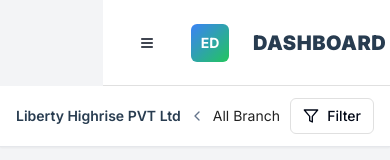
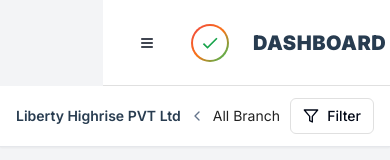
Before and after one commit to soumya85/webpanelEasyDo, a React (Vite) app: page / in a window 390 px wide. Shown: the top 160 px of the page. Built offline with nearby package versions, Linux system fonts and the light colour scheme; the HTML template or start-up script is replaced by a standard one.

Commit message:
Update Header with proper EasyDo circular logo for mobile
cgen-5a75f4d0fcbc4948a0598ed47dc7f47c

```diff
--- a/src/components/layout/Header.tsx
+++ b/src/components/layout/Header.tsx
@@ -60,8 +60,17 @@ export function Header() {
 
           {/* Logo - Mobile Only */}
           <div className="md:hidden">
-            <div className="h-[38px] w-[38px] bg-gradient-to-br from-blue-500 to-green-500 rounded-md flex items-center justify-center">
-              <span className="text-white font-bold text-sm">ED</span>
+            <div className="relative w-[38px] h-[38px]">
+              <div className="w-full h-full rounded-full bg-gradient-to-br from-red-500 via-orange-500 to-green-500 p-0.5">
+                <div className="w-full h-full rounded-full bg-white flex items-center justify-center">
+                  <svg
+                    viewBox="0 0 24 24"
+                    className="w-5 h-5 text-green-600 fill-current"
+                  >
+                    <path d="M9 16.17L4.83 12l-1.42 1.41L9 19 21 7l-1.41-1.41L9 16.17z" />
+                  </svg>
+                </div>
+              </div>
             </div>
           </div>
 
```
